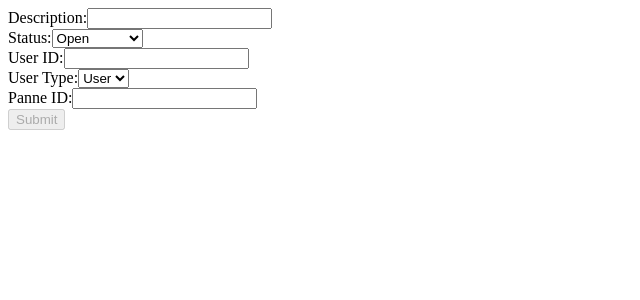
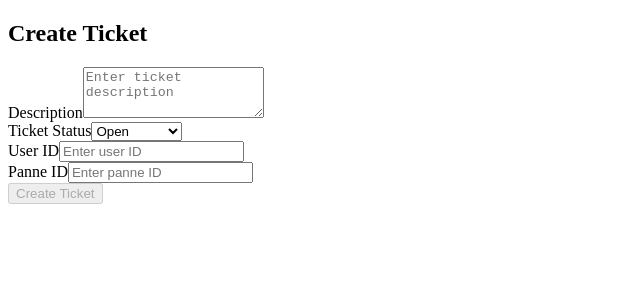
Before and after one commit to hajar200207/IT_support_App_MRI, an Angular app in the folder equipment-management-frontend/: page /create-ticket in a window 1280 px wide. Shown: the top 300 px of the page, without its empty margins (0-640 px from the left). Built offline with nearby package versions, Linux system fonts and the light colour scheme.

Commit message:
update gestion ticket

```diff
--- a/equipment-management-frontend/src/app/DTO/TicketDTO.ts
+++ b/equipment-management-frontend/src/app/DTO/TicketDTO.ts
@@ -4,8 +4,8 @@ export  interface TicketDTO{
   id: number;
   description: string;
   etatTicket: string;
-  userId: number;          // Updated from user: { id: number; ... }
-  technicienId: number | null; // Updated from technicien: { id: number; ... }
+  userId: number;
+  technicienId: number | null;
   panneId: number;
   newTechnicianId?: number;
   newStatus?: EtatTicket;
--- /dev/null
+++ b/equipment-management-frontend/src/app/DTO/TicketDTOcreat.ts
@@ -0,0 +1,19 @@
+export interface TicketDTOcreat {
+  id: number;
+  description: string;
+  etatTicket: EtatTicket;
+  user: {
+    id: number;
+    type:string;
+  };
+  panne: {
+    id: number;
+  };
+}
+
+export enum EtatTicket {
+  OUVERT = 'OUVERT',
+  EN_COURS = 'EN_COURS',
+  RESOLU = 'RESOLU',
+  FERME = 'FERME'
+}
--- a/equipment-management-frontend/src/app/TicketC/admin-tickets/admin-tickets.component.html
+++ b/equipment-management-frontend/src/app/TicketC/admin-tickets/admin-tickets.component.html
@@ -22,7 +22,6 @@
       <td>{{ ticket.technicienId }}</td>
       <td>{{ ticket.panneId }}</td>
       <td>
-        <!-- Utilisation de la nouvelle propriété pour le nouvel ID du technicien -->
         <input [(ngModel)]="ticket.newTechnicianId" placeholder="Technician ID" type="number"/>
         <button (click)="updateTechnician(ticket)">Update</button>
       </td>
--- a/equipment-management-frontend/src/app/TicketC/admin-tickets/admin-tickets.component.ts
+++ b/equipment-management-frontend/src/app/TicketC/admin-tickets/admin-tickets.component.ts
@@ -1,6 +1,7 @@
 import { Component, OnInit } from '@angular/core';
 import { TicketService } from '../../Service/ticket.service';
 import { TicketDTO } from "../../DTO/TicketDTO";
+import {error} from "@angular/compiler-cli/src/transformers/util";
 
 @Component({
   selector: 'app-admin-tickets',
@@ -15,23 +16,27 @@ export class AdminTicketsComponent implements OnInit {
   ngOnInit(): void {
     this.loadTickets();
   }
-
   loadTickets(): void {
-    this.ticketService.getAllTickets().subscribe((tickets: TicketDTO[]) => {
-      console.log('Fetched tickets:', tickets); // Debugging line
-      this.tickets = tickets;
-    }, error => {
-      console.error('Error loading tickets', error);
+    this.ticketService.getAllTickets().subscribe({
+      next: (response) => {
+        console.log('Fetched tickets:', response); // Debugging line
+        this.tickets = response;
+      },
+      error: (error) => {
+        console.error('Error loading tickets', error);
+      }
     });
   }
+
 
   updateTechnician(ticket: TicketDTO): void {
     const newTechnicianId = ticket.newTechnicianId;
 
     if (newTechnicianId !== undefined && newTechnicianId !== null && newTechnicianId > 0) {
       this.ticketService.assignTicket(ticket.id, newTechnicianId).subscribe({
-        next: () => {
-          this.loadTickets(); // Recharger les tickets pour refléter la mise à jour
+        next: (response) => {
+          this.loadTickets(); // Reload tickets to reflect the update
+          console.log(response); // This will log "Ticket status updated successfully"
           console.log(`Technician with ID ${newTechnicianId} assigned to ticket ${ticket.id}`);
         },
         error: (error) => {
@@ -42,4 +47,5 @@ export class AdminTicketsComponent implements OnInit {
       console.error('Invalid Technician ID provided');
     }
   }
+
 }
--- a/equipment-management-frontend/src/app/TicketC/create-ticket/create-ticket.component.html
+++ b/equipment-management-frontend/src/app/TicketC/create-ticket/create-ticket.component.html
@@ -1,51 +1,74 @@
+<div class="container mt-5">
+  <h2>Create Ticket</h2>
+
   <form [formGroup]="ticketForm" (ngSubmit)="onSubmit()">
-  <div>
-    <label for="description">Description:</label>
-    <input id="description" formControlName="description" />
-    <div *ngIf="ticketForm.get('description')?.invalid && ticketForm.get('description')?.touched" class="error">
+    <!-- Description Field -->
+    <div class="form-group mb-3">
+      <label for="description">Description</label>
+      <textarea
+        id="description"
+        formControlName="description"
+        class="form-control"
+        rows="3"
+        placeholder="Enter ticket description"
+        required
+      ></textarea>
+      <div *ngIf="ticketForm.get('description')?.invalid && ticketForm.get('description')?.touched" class="text-danger">
         Description is required.
       </div>
     </div>
 
-  <div>
-    <label for="etatTicket">Status:</label>
-    <select id="etatTicket" formControlName="etatTicket">
-      <option value="OUVERT">Open</option>
-      <option value="EN_COURS">In Progress</option>
-      <option value="RESOLU">Resolved</option>
-      <option value="FERME">Closed</option>
+    <!-- Etat Ticket Field -->
+    <div class="form-group mb-3">
+      <label for="etatTicket">Ticket Status</label>
+      <select
+        id="etatTicket"
+        formControlName="etatTicket"
+        class="form-select"
+      >
+        <option [ngValue]="EtatTicket.OUVERT">Open</option>
+        <option [ngValue]="EtatTicket.EN_COURS">In Progress</option>
+        <option [ngValue]="EtatTicket.RESOLU">Resolved</option>
+        <option [ngValue]="EtatTicket.FERME">Closed</option>
       </select>
     </div>
 
-  <div>
-    <label for="userId">User ID:</label>
-    <input id="userId" formControlName="userId" />
+    <!-- User ID Field -->
+    <div class="form-group mb-3">
+      <label for="userId">User ID</label>
+      <input
+        type="number"
+        id="userId"
+        formControlName="userId"
+        class="form-control"
+        placeholder="Enter user ID"
+        required
+      />
+      <div *ngIf="ticketForm.get('userId')?.invalid && ticketForm.get('userId')?.touched" class="text-danger">
+        User ID is required.
+      </div>
     </div>
 
-  <div>
-    <label for="userType">User Type:</label>
-    <select id="userType" formControlName="userType">
-      <option value="user">User</option>
-    </select>
+    <!-- Panne ID Field -->
+    <div class="form-group mb-3">
+      <label for="panneId">Panne ID</label>
+      <input
+        type="number"
+        id="panneId"
+        formControlName="panneId"
+        class="form-control"
+        placeholder="Enter panne ID"
+        required
+      />
+      <div *ngIf="ticketForm.get('panneId')?.invalid && ticketForm.get('panneId')?.touched" class="text-danger">
+        Panne ID is required.
+      </div>
     </div>
 
-  <!-- Hidden fields for technician information -->
-  <div style="display: none;">
-    <label for="technicienId">Technician ID:</label>
-    <input id="technicienId" formControlName="technicienId" />
+    <!-- Hidden User Type Field -->
+    <input type="hidden" formControlName="userType" />
+
+    <!-- Submit Button -->
+    <button type="submit" class="btn btn-primary" [disabled]="ticketForm.invalid">Create Ticket</button>
+  </form>
 </div>
-
-  <div style="display: none;">
-    <label for="technicienType">Technician Type:</label>
-    <select id="technicienType" formControlName="technicienType">
-      <option value="technicien">Technician</option>
-    </select>
-  </div>
-
-  <div>
-    <label for="panneId">Panne ID:</label>
-    <input id="panneId" formControlName="panneId" />
-  </div>
-
-  <button type="submit" [disabled]="ticketForm.invalid">Submit</button>
-</form>
--- a/equipment-management-frontend/src/app/TicketC/create-ticket/create-ticket.component.ts
+++ b/equipment-management-frontend/src/app/TicketC/create-ticket/create-ticket.component.ts
@@ -1,6 +1,7 @@
 import { Component, OnInit } from '@angular/core';
 import { FormBuilder, FormGroup, Validators } from '@angular/forms';
-import {TicketService} from "../../Service/ticket.service";
+import { TicketService } from '../../Service/ticket.service';
+import { TicketDTOcreat, EtatTicket } from '../../DTO/TicketDTOcreat';
 
 @Component({
   selector: 'app-create-ticket',
@@ -10,41 +11,30 @@ import {TicketService} from "../../Service/ticket.service";
 export class CreateTicketComponent implements OnInit {
   ticketForm: FormGroup;
 
-  // Define default values
-  defaultTechnicianId = 42;  // Set this to the default technician ID
-  defaultTechnicianType = 'technicien';  // Set this to the default technician type
-
   constructor(private fb: FormBuilder, private ticketService: TicketService) {
     this.ticketForm = this.fb.group({
       description: ['', Validators.required],
       etatTicket: ['OUVERT'],
-      userId: [''],
-      userType: ['user'],
-      technicienId: [this.defaultTechnicianId],  // Set default value
-      technicienType: [this.defaultTechnicianType],  // Set default value
-      panneId: ['']
+      userId: ['', Validators.required],
+      userType: ['user'], // Hidden input field value
+      panneId: ['', Validators.required]
     });
+
   }
 
-  ngOnInit(): void {
-    // Initialization logic if needed
-  }
+  ngOnInit(): void {}
 
   onSubmit(): void {
     if (this.ticketForm.valid) {
       const formValue = this.ticketForm.value;
 
-      // Construct the nested JSON object
-      const ticketData = {
+      const ticketData: TicketDTOcreat = {
+        id: 0, // Set id to 0 or remove it if not needed, assuming backend assigns an id
         description: formValue.description,
         etatTicket: formValue.etatTicket,
         user: {
           id: formValue.userId,
           type: formValue.userType
-        },
-        technicien: {
-          id: formValue.technicienId,
-          type: formValue.technicienType
         },
         panne: {
           id: formValue.panneId
@@ -63,4 +53,6 @@ export class CreateTicketComponent implements OnInit {
       );
     }
   }
+
+  protected readonly EtatTicket = EtatTicket;
 }
--- a/equipment-management-frontend/src/app/TicketC/technicien-tickets/technicien-tickets.component.html
+++ b/equipment-management-frontend/src/app/TicketC/technicien-tickets/technicien-tickets.component.html
@@ -2,7 +2,12 @@
 <div *ngIf="tickets.length === 0">
   <p>Aucun ticket disponible.</p>
 </div>
-
+<div *ngIf="user">
+  <h2>Profil Utilisateur</h2>
+  <p><strong>id:</strong> {{ user.id }}</p>
+  <p><strong>Email:</strong> {{ user.email }}</p>
+  <p><strong>Rôle:</strong> {{ user.role }}</p>
+</div>
 <ul *ngIf="tickets.length > 0">
   <li *ngFor="let ticket of tickets">
     <p>ID: {{ ticket.id }}</p>
--- a/equipment-management-frontend/src/app/user-dashboard/user-dashboard.component.html
+++ b/equipment-management-frontend/src/app/user-dashboard/user-dashboard.component.html
@@ -9,7 +9,6 @@
 
 <nav>
   <a routerLink="/create-ticket">Créer un Ticket</a>
-  <a routerLink="/other">Autre Page</a>
 </nav>
 
 <div *ngIf="user">
--- a/equipment-management-frontend/tsconfig.json
+++ b/equipment-management-frontend/tsconfig.json
@@ -3,6 +3,7 @@
   "compileOnSave": false,
   "compilerOptions": {
     "baseUrl": "./",
+    "allowSyntheticDefaultImports": true,
     "outDir": "./dist/out-tsc",
     "forceConsistentCasingInFileNames": true,
     "strict": true,
```
Also changed, not shown: equipment-management-frontend/src/app/Service/ticket.service.ts (+13 -10 lines), equipment-management-frontend/src/app/TicketC/technicien-tickets/technicien-tickets.component.ts (+26 -16 lines). Lines whose indentation alone changed are shown as unchanged.
